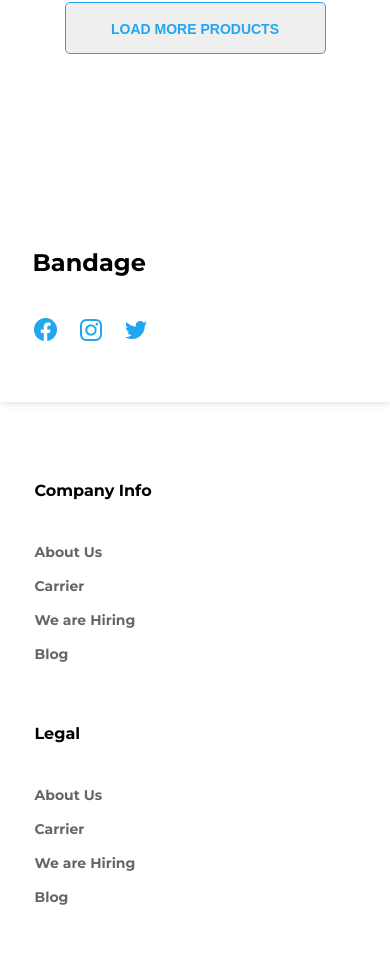
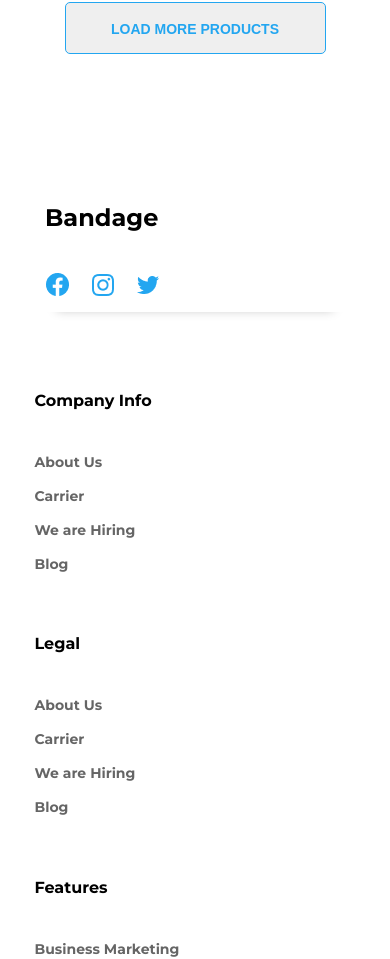
Before and after one commit to fredluggard/Bandage-E-commerce, a React (Vite) app: page /cart in a window 390 px wide. Shown: the part 1137-2096 px from the top of the page. Built offline with nearby package versions, Linux system fonts and the light colour scheme; no server answers.

Commit message:
Adjusted mobile mood

```diff
--- a/src/styles/AboutUs.css
+++ b/src/styles/AboutUs.css
@@ -90,6 +90,7 @@
     gap: 130px;
     padding: 80px 10px;
     margin: 0 10px;
+    width: 321px;
   }
 
   .left {
--- a/src/styles/FeaturedPost.css
+++ b/src/styles/FeaturedPost.css
@@ -252,8 +252,8 @@
   }
 
   .bottom-card {
-    width: 340px;
-    padding: 20px 10px;
+    width: 320px;
+    padding: 0;
   }
 
   .featured-post {
--- a/src/styles/Footer.css
+++ b/src/styles/Footer.css
@@ -3,6 +3,7 @@
   flex-direction: column;
   justify-content: center;
   align-items: center;
+  width: 100%;
   height: auto;
 }
 
@@ -128,11 +129,12 @@
 
 @media screen and (max-width: 700px) {
   .cover {
-    width: 325px;
-    padding: 45px;
+    width: 300px;
+    padding: 0;
+    margin: 0;
   }
   .top {
-    min-width: 321px;
+    width: 300px;
     height: 150px;
     flex-direction: column;
     justify-content: space-evenly;
```
